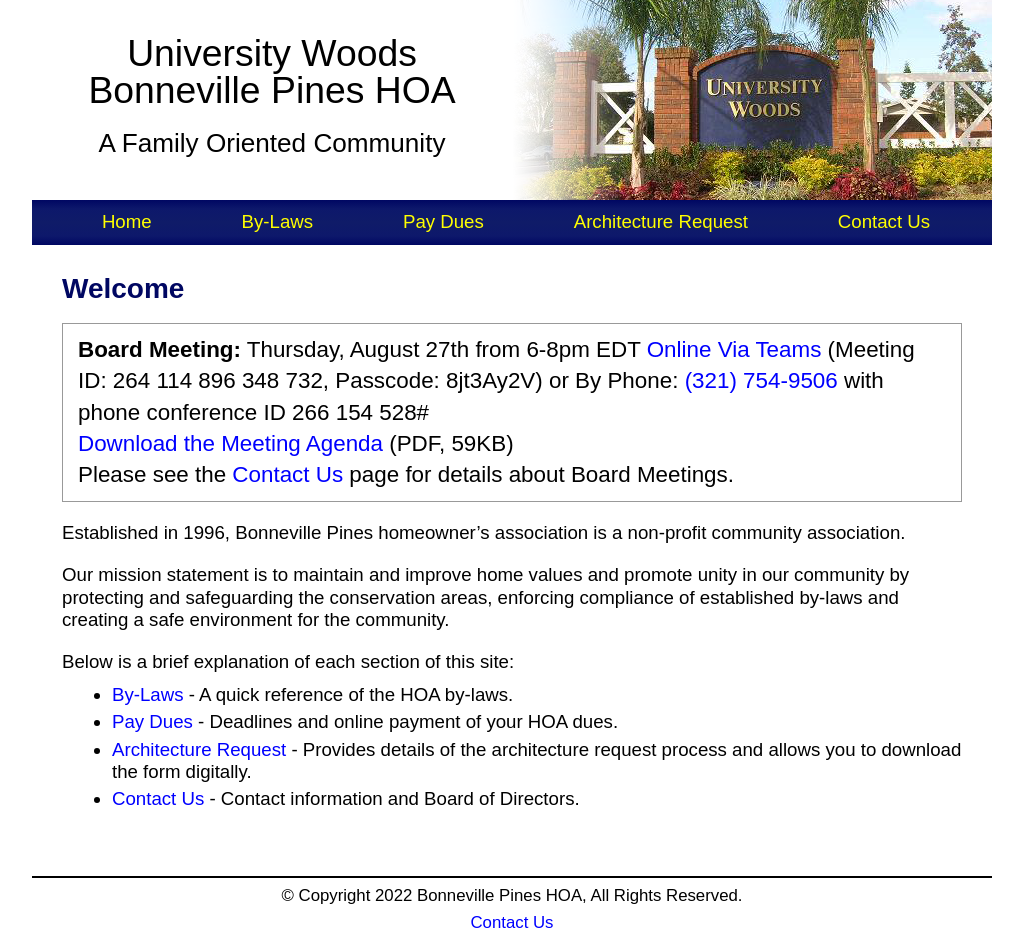
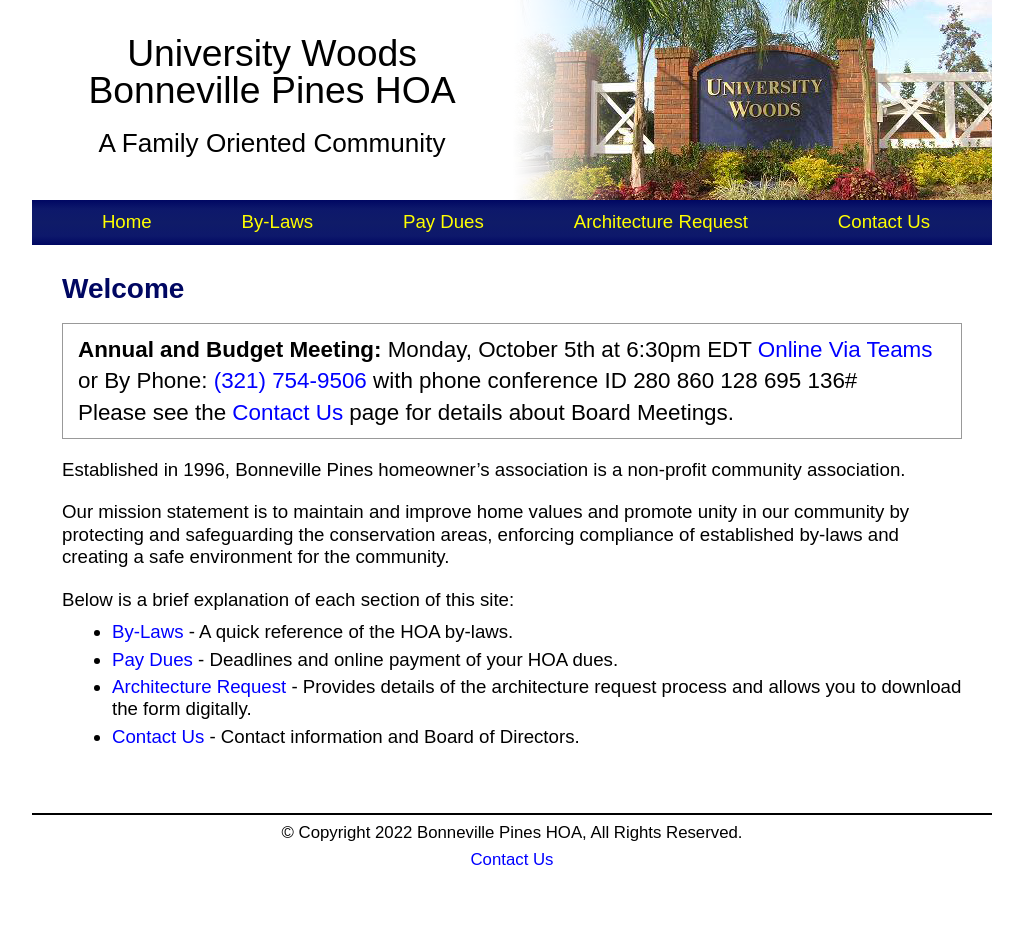
Before and after one commit to bphoa/website, a Jekyll site: the page built from index.md, in a window 1280 px wide. Shown: the whole page, without its empty margins (128-1151 px from the left). Built offline with Jekyll 4.4.1, drawn with Linux system fonts in a browser that asks for light colours; after the commit the page ends 900 px from its top, so only the background shows below that.

Commit message:
Add 2026 annual and budget meeting

```diff
--- a/index.md
+++ b/index.md
@@ -3,8 +3,7 @@
 title: Welcome
 ---
 
-**Board Meeting:** Thursday, August 27th from 6-8pm EDT [Online Via Teams](https://teams.microsoft.com/meet/264114896348732?p=Dt1pcnBHDQeirerpEP) (Meeting ID: 264 114 896 348 732, Passcode: 8jt3Ay2V) or By Phone: <a href="tel:+13217549506,,266154528#">(321) 754-9506</a> with phone conference ID 266 154 528# \\
-[Download the Meeting Agenda]({{ site.url }}/assets/files/Meeting_Notice_8_27_2026.pdf) (PDF, 59KB) \\
+**Annual and Budget Meeting:** Monday, October 5th at 6:30pm EDT [Online Via Teams](https://teams.microsoft.com/meet/280860128695136?p=usXE8zQOIC6iXOurgU) or By Phone: <a href="tel:+13217549506,,280860128695136#">(321) 754-9506</a> with phone conference ID 280 860 128 695 136# \\
 Please see the [Contact Us](contact) page for details about Board Meetings.
 {: .alert}
 
```
